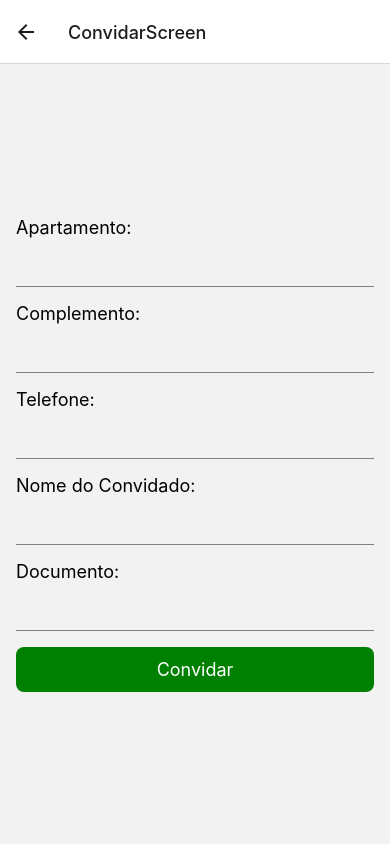
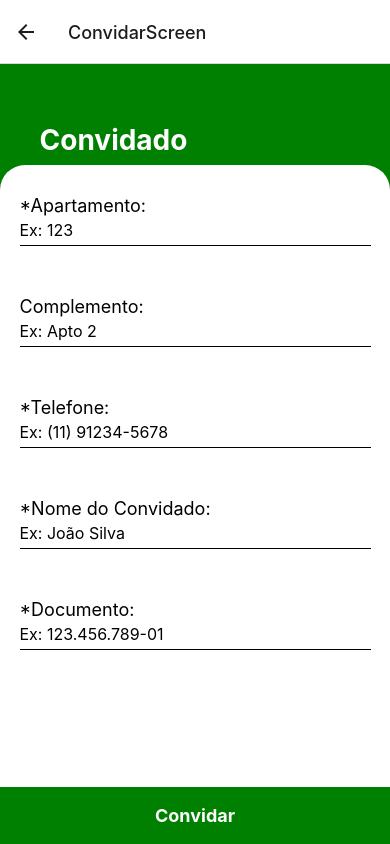
Before and after one commit to WesleyEstevam/mobile-condominium, a React Native app: screen /ConvidarScreen in a window 390 px wide. Built offline with nearby package versions, Linux system fonts and the light colour scheme.

Commit message:
build_screen_conviteScreen_over

```diff
--- a/src/pages/Morador/Telas/ConvidarScreen/index.js
+++ b/src/pages/Morador/Telas/ConvidarScreen/index.js
@@ -4,10 +4,12 @@ import {
   Text,
   TextInput,
   TouchableOpacity,
-  StyleSheet,
+  Alert,
+  KeyboardAvoidingView,
+  Platform,
 } from "react-native";
 import { useNavigation } from "@react-navigation/native";
-
+import * as Animatable from "react-native-animatable";
 import styles from "../ConvidarScreen/style";
 
 export default function ConvidarScreen() {
@@ -19,7 +21,31 @@ export default function ConvidarScreen() {
   const [nomeConvidado, setNomeConvidado] = useState("");
   const [documento, setDocumento] = useState("");
 
+  const [apartamentoExampleVisible, setApartamentoExampleVisible] =
+    useState(true);
+  const [complementoExampleVisible, setComplementoExampleVisible] =
+    useState(true);
+  const [telefoneExampleVisible, setTelefoneExampleVisible] = useState(true);
+  const [nomeConvidadoExampleVisible, setNomeConvidadoExampleVisible] =
+    useState(true);
+  const [documentoExampleVisible, setDocumentoExampleVisible] = useState(true);
+
   const handleSave = () => {
+    if (!apartamento || !telefone || !nomeConvidado || !documento) {
+      Alert.alert("Preencha todos os campos corretamente");
+      return;
+    }
+
+    if (telefone.length !== 11) {
+      Alert.alert("Preencha o campo de telefone corretamente");
+      return;
+    }
+
+    if (documento.length !== 14) {
+      Alert.alert("Preencha o campo de documento corretamente");
+      return;
+    }
+
     console.log("Apartamento:", apartamento);
     console.log("Complemento:", complemento);
     console.log("Telefone:", telefone);
@@ -29,15 +55,69 @@ export default function ConvidarScreen() {
     navigation.goBack();
   };
 
+  const formatPhoneNumber = (text) => {
+    // Remove characters that are not digits
+    const cleanedText = text.replace(/\D/g, "");
+
+    // Check if it's a valid length for a phone number
+    if (cleanedText.length >= 2) {
+      // Format the first two digits within parentheses
+      setTelefone(`(${cleanedText.slice(0, 2)}) ${cleanedText.slice(2)}`);
+    } else {
+      setTelefone(cleanedText);
+    }
+  };
+
+  const formatCPF = (text) => {
+    // Remove characters that are not digits
+    const cleanedText = text.replace(/\D/g, "");
+
+    // Check if it's a valid length for a CPF
+    if (cleanedText.length >= 3) {
+      // Format the first three digits with a dot
+      setDocumento(`${cleanedText.slice(0, 3)}.`);
+    }
+
+    if (cleanedText.length >= 6) {
+      // Format the next three digits with a dot
+      setDocumento(`${cleanedText.slice(3, 6)}.`);
+    }
+
+    if (cleanedText.length >= 9) {
+      // Format the next three digits with a dash
+      setDocumento(`${cleanedText.slice(6, 9)}-`);
+    }
+
+    if (cleanedText.length >= 11) {
+      // Add the remaining digits
+      setDocumento(`${cleanedText.slice(9)}`);
+    }
+  };
+
   return (
-    <View style={styles.container}>
+    <KeyboardAvoidingView
+      behavior={Platform.OS === "ios" ? "padding" : "height"}
+      style={styles.container}
+    >
+      <Animatable.View
+        animation="fadeInLeft"
+        delay={600}
+        style={styles.containerHeader}
+      >
+        <Text style={styles.message}>Convidado</Text>
+      </Animatable.View>
+
+      <View style={styles.containerForm}>
         <View style={styles.inputContainer}>
-        <Text style={styles.label}>Apartamento:</Text>
+          <Text style={styles.label}>*Apartamento:</Text>
           <View style={styles.inputWrapper}>
             <TextInput
               style={styles.input}
               value={apartamento}
               onChangeText={(text) => setApartamento(text)}
+              onFocus={() => setApartamentoExampleVisible(false)}
+              onBlur={() => setApartamentoExampleVisible(true)}
+              placeholder={apartamentoExampleVisible ? "Ex: 123" : ""}
             />
           </View>
         </View>
@@ -49,48 +129,61 @@ export default function ConvidarScreen() {
               style={styles.input}
               value={complemento}
               onChangeText={(text) => setComplemento(text)}
+              onFocus={() => setComplementoExampleVisible(false)}
+              onBlur={() => setComplementoExampleVisible(true)}
+              placeholder={complementoExampleVisible ? "Ex: Apto 2" : ""}
             />
           </View>
         </View>
 
         <View style={styles.inputContainer}>
-        <Text style={styles.label}>Telefone:</Text>
+          <Text style={styles.label}>*Telefone:</Text>
           <View style={styles.inputWrapper}>
             <TextInput
               style={styles.input}
               value={telefone}
-            onChangeText={(text) => setTelefone(text)}
+              onChangeText={(text) => formatPhoneNumber(text)}
               keyboardType="phone-pad"
+              onFocus={() => setTelefoneExampleVisible(false)}
+              onBlur={() => setTelefoneExampleVisible(true)}
+              placeholder={telefoneExampleVisible ? "Ex: (11) 91234-5678" : ""}
             />
           </View>
         </View>
 
         <View style={styles.inputContainer}>
-        <Text style={styles.label}>Nome do Convidado:</Text>
+          <Text style={styles.label}>*Nome do Convidado:</Text>
           <View style={styles.inputWrapper}>
             <TextInput
               style={styles.input}
               value={nomeConvidado}
               onChangeText={(text) => setNomeConvidado(text)}
+              onFocus={() => setNomeConvidadoExampleVisible(false)}
+              onBlur={() => setNomeConvidadoExampleVisible(true)}
+              placeholder={nomeConvidadoExampleVisible ? "Ex: João Silva" : ""}
             />
           </View>
         </View>
 
         <View style={styles.inputContainer}>
-        <Text style={styles.label}>Documento:</Text>
+          <Text style={styles.label}>*Documento:</Text>
           <View style={styles.inputWrapper}>
             <TextInput
               style={styles.input}
               value={documento}
-            onChangeText={(text) => setDocumento(text)}
-            keyboardType="numeric" // Use "numeric" para exibir apenas o teclado numérico
+              onChangeText={(text) => formatCPF(text)}
+              keyboardType="numeric"
+              onFocus={() => setDocumentoExampleVisible(false)}
+              onBlur={() => setDocumentoExampleVisible(true)}
+              placeholder={documentoExampleVisible ? "Ex: 123.456.789-01" : ""}
             />
+          </View>
         </View>
       </View>
 
       <TouchableOpacity style={styles.button} onPress={handleSave}>
         <Text style={styles.buttonText}>Convidar</Text>
       </TouchableOpacity>
-    </View>
+    </KeyboardAvoidingView>
   );
 }
--- a/src/pages/Morador/Telas/ConvidarScreen/style.jsx
+++ b/src/pages/Morador/Telas/ConvidarScreen/style.jsx
@@ -1,38 +1,107 @@
 import { StyleSheet } from "react-native";
-import commonStyles from "../../style";
 
-const localStyles = StyleSheet.create({
+const styles = StyleSheet.create({
   container: {
     flex: 1,
-    padding: 16,
-    justifyContent: "center",
+    backgroundColor: "green",
+    width: "100%",
+    justifyContent: "left",
+    alignItems: "left",
+
   },
-  inputContainer: {
-    marginBottom: 16,
+  containerHeader: {
+    marginTop: "10%",
+    marginBottom: "2%",
+    paddingStart: "5%",
+    alignItems: "flex-start",
   },
-  label: {
-    fontSize: 18,
-    marginBottom: 8,
+  message: {
+    fontSize: 28,
+    fontWeight: "bold",
+    color: "#fff",
+    marginTop: 20,
+    marginLeft: 20,
+
   },
-  inputWrapper: {
-    borderBottomWidth: 1,
-    borderColor: "gray",
+  containerForm: {
+    backgroundColor: "white",
+    flex: 8,
+    borderTopLeftRadius: 25,
+    borderTopRightRadius: 25,
+    paddingStart: "5%",
+    paddingEnd: "5%",
+    width: "100%",
+    alignItems: "left",
+
+  },
+  title: {
+    fontSize: 20,
+    marginTop: 28,
+    marginBottom: 10,
   },
   input: {
-    height: 40,
-    paddingHorizontal: 8,
+
+    borderBottomWidth: 1,
+    height: 30,
+    marginBottom: 20,
     fontSize: 16,
+    width: "100%", // Take the full width
   },
   button: {
     backgroundColor: "green",
-    padding: 12,
+    width: "100%",
+    borderRadius: 4,
+    paddingVertical: 8,
+    marginTop: 10,
+    justifyContent: "center",
     alignItems: "center",
-    borderRadius: 8,
   },
   buttonText: {
+    color: "#fff",
+    fontSize: 18,
+    fontWeight: "bold",
+    marginBottom: 10,
+  },
+  errorText: {
+    color: "red",
+    marginTop: 5,
+  },
+  backButton: {
+    marginTop: 14,
+  },
+  backButtonText: {
+    fontWeight: "bold",
+    fontSize: 18,
+    alignSelf: "flex-start",
+    marginTop: 10,
+    marginBottom: 10,
+  },
+  segmentedControl: {
+    flexDirection: "row",
+    justifyContent: "space-between",
+    marginVertical: 10,
+    width: "100%",
+  },
+  segmentedControlItem: {
+    flex: 1,
+    borderColor: "#ccc",
+    borderWidth: 1,
+    padding: 8,
+    alignItems: "center",
+  },
+  segmentedControlText: {
+    color: "black",
+  },
+  segmentedControlItemSelected: {
+    backgroundColor: "green",
+  },
+  segmentedControlTextSelected: {
     color: "white",
+  },
+  label: {
+    marginTop: 30,
     fontSize: 18,
   },
 });
 
-export default { ...commonStyles, ...localStyles };
+export default styles;
```
Lines whose indentation alone changed are shown as unchanged.
